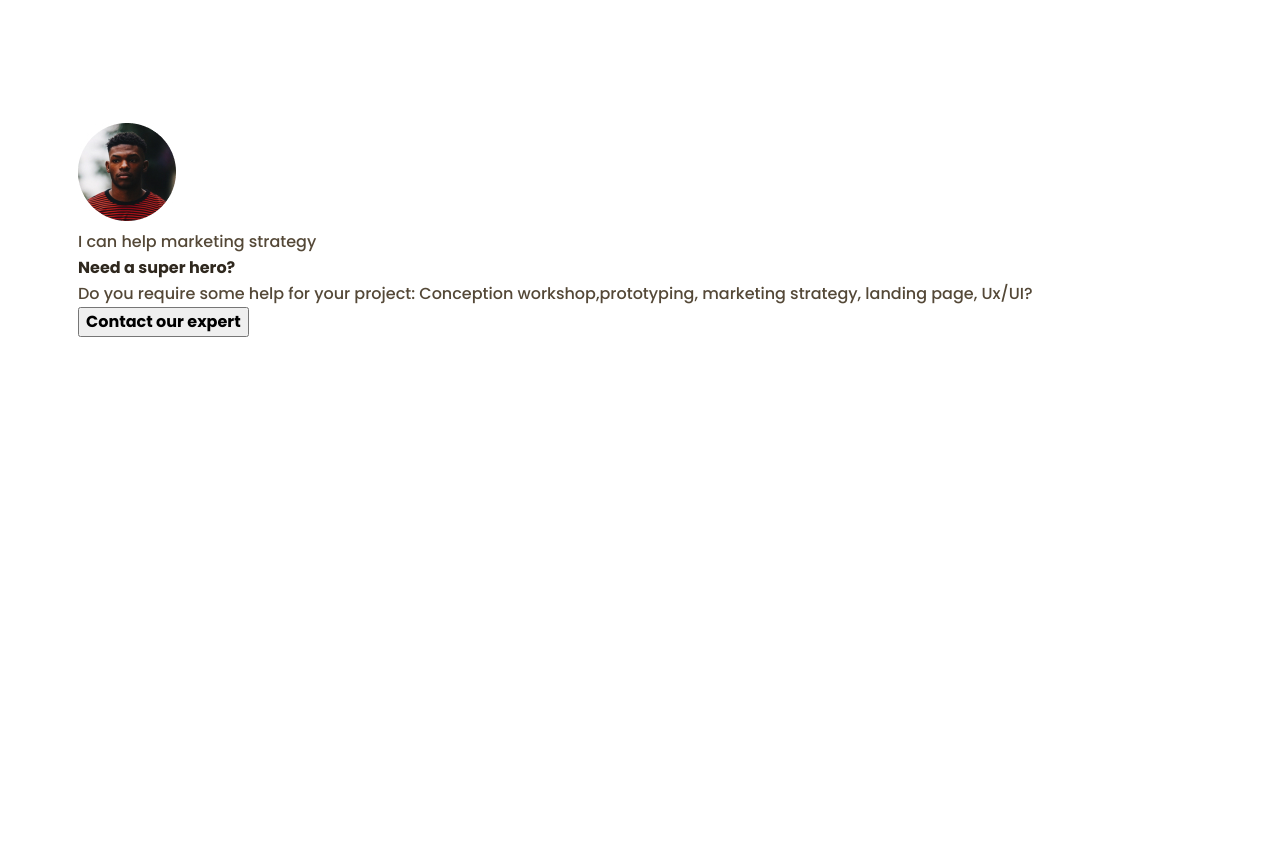
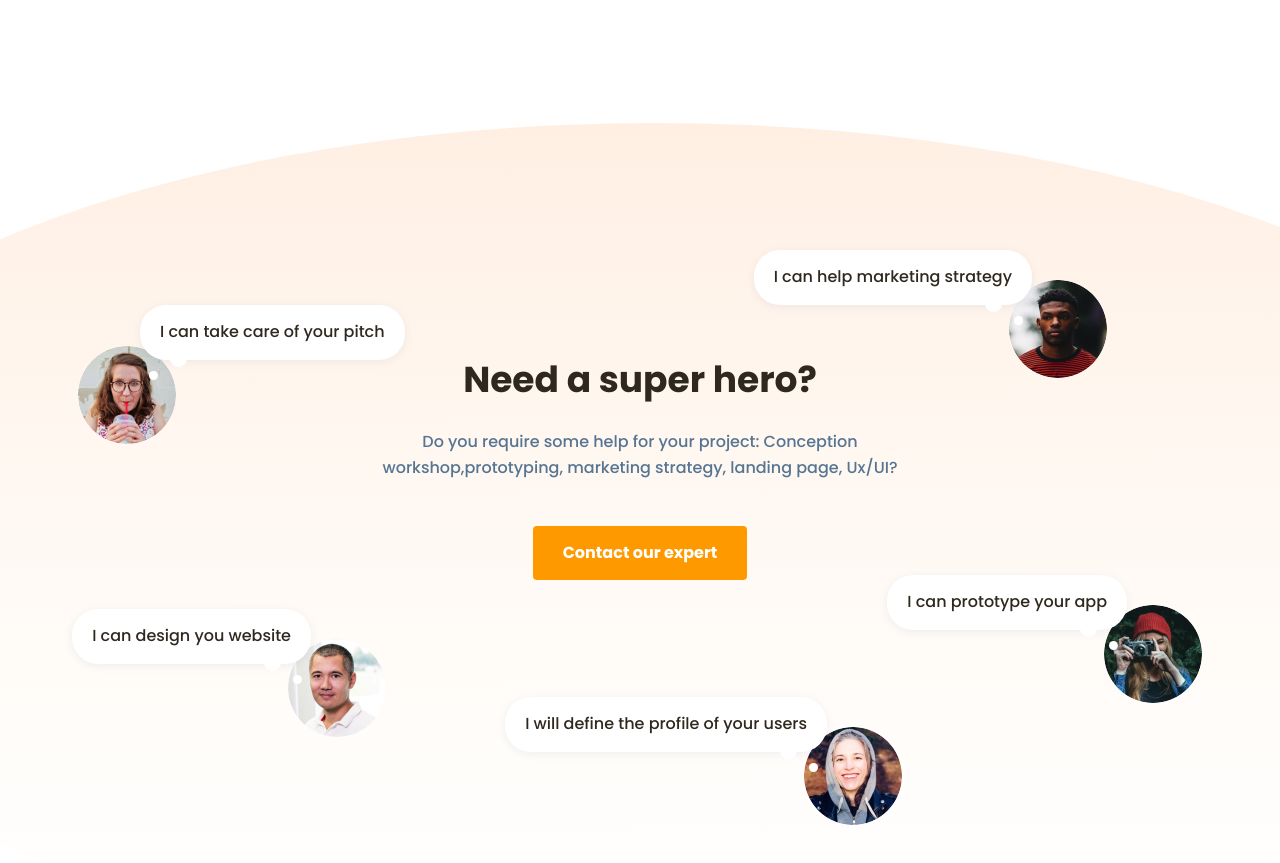
Before and after one commit to aleksandr-kolmakov/Productly, a plain HTML site: page index.html in a window 1280 px wide. Shown: the part 3400-4263 px from the top of the page. Before the commit the page ends 3737 px from the top, so only its background shows below. Drawn offline with nearby package versions, Linux system fonts and the light colour scheme.

Commit message:
add section team

```diff
--- a/css/style.css
+++ b/css/style.css
@@ -235,3 +235,125 @@ button{
     left: 0;
     top: 9px;
 }
+
+.team{
+    background-image: url(../images/team-bg.svg);
+    background-repeat: no-repeat;
+    background-position: top center;
+    background-size: cover;
+}
+.team__inner{
+    padding: 230px 0 380px;
+    position: relative;
+}
+.team__box{
+    text-align: center;
+    max-width: 542px;
+    margin: 0 auto;
+}
+
+.team__title{
+    font-weight: 700;
+    font-size: 36px;
+    line-height: 54px;
+    margin-bottom: 22px;
+}
+.team__text{
+    color: #567592;
+    margin-bottom: 45px;
+}
+
+.team__btn{
+    display: inline-block;
+    color: #fff;
+    border: none;
+    padding: 15px 30px;
+    background-color: #FF9900;
+    border-radius: 4px;
+    cursor: pointer;
+}
+
+.team__item{
+    position: absolute;
+    width: 98px;
+    height: 98px;
+
+}
+.team__item--1{
+    top: 157px;
+    right: 95px;
+}
+.team__item--2{
+    top: 223px;
+    left: 0;
+}
+.team__item--3{
+    bottom: 257px;
+    right: 0;
+}
+.team__item--4{
+    bottom: 223px;
+    left: 210px;
+}
+.team__item--5{
+    bottom: 135px;
+    right: 300px;
+}
+
+.team__item-img{
+    width: 98px;
+    height: 98px;
+    border-radius: 50%;
+    overflow: hidden;
+    object-fit: cover;
+}
+.team__item-text{
+    color: #2F281E;
+    padding: 14px 20px 15px;
+    background-color: #fff;
+    border-radius: 26px;
+    box-shadow: 0px 2px 8px rgba(86, 117, 146, 0.1);
+    position: absolute;
+    top: -30px;
+    right: 75px;
+    white-space: nowrap;
+}
+.team__item-text.team__item-text--left{
+    top: -41px;
+    right: auto;
+    left: 62px;
+}
+
+
+.team__item-text--right::after,
+.team__item-text--right::before,
+.team__item-text--left::after,
+.team__item-text--left::before{
+    content: "";
+    position: absolute;
+    background-color: #fff;
+    border-radius: 50%;
+}
+
+.team__item-text--right::after,
+.team__item-text--left::after{
+    width: 17px;
+    height: 17px;
+    bottom: -7px;
+    right: 30px;
+}
+.team__item-text--right::before,
+.team__item-text--left::before{
+    width: 9px;
+    height: 9px;
+    bottom: -20px;
+    right: 9px;
+}
+.team__item-text--left::before{
+    left: 9px;
+    right: auto;
+}
+.team__item-text--left::after{
+    left: 30px;
+    right: auto;
+}
--- a/index.html
+++ b/index.html
@@ -196,10 +196,27 @@
   <section class="team">
     <div class="container">
       <div class="team__inner">
-        <div class="team__item">
+        <div class="team__item team__item--1">
           <img class="team__item-img" src="images/team1.jpg" alt="name">
-          <p class="team__item-text">I can help marketing strategy</p>
+          <p class="team__item-text team__item-text--right">I can help marketing strategy</p>
         </div>
+        <div class="team__item team__item--2">
+          <img class="team__item-img" src="images/team2.jpg" alt="name">
+          <p class="team__item-text team__item-text--left">I can take care of your pitch</p>
+        </div>
+        <div class="team__item team__item--3">
+          <img class="team__item-img" src="images/team3.jpg" alt="name">
+          <p class="team__item-text team__item-text--right">I can prototype your app</p>
+        </div>
+        <div class="team__item team__item--4">
+          <img class="team__item-img" src="images/team4.jpg" alt="name">
+          <p class="team__item-text team__item-text--right">I can design you website</p>
+        </div>
+        <div class="team__item team__item--5">
+          <img class="team__item-img" src="images/team5.jpg" alt="name">
+          <p class="team__item-text team__item-text--right">I will define the profile of your users</p>
+        </div>
+
         <div class="team__box">
           <h3 class="team__title title">
             Need a super hero?
```
Also changed, not shown: images/team-bg.svg (added), images/team2.jpg (added), images/team3.jpg (added), images/team4.jpg (added), images/team5.jpg (added).
